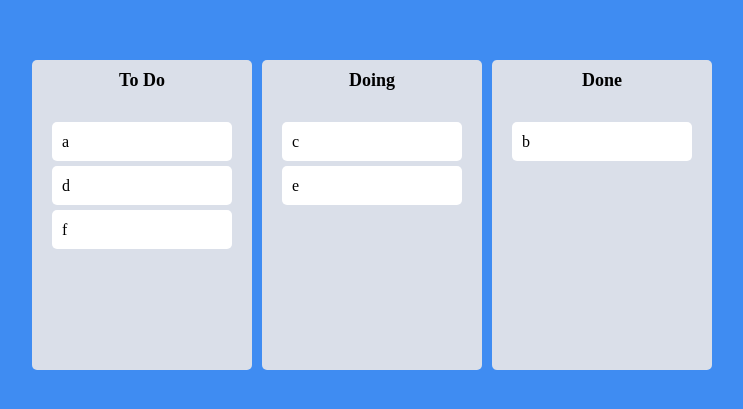
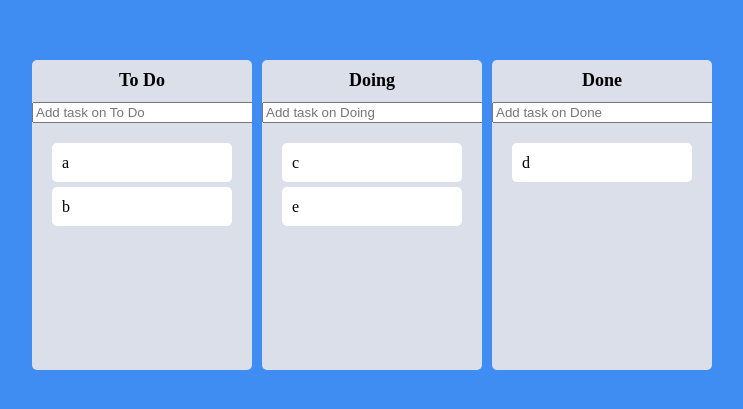
Before and after one commit to min33sky/trellon, a React (Create React App) app: page / in a window 1280 px wide. Shown: the part 185-594 px from the top of the page, without its empty margins (268-1011 px from the left). Built offline with nearby package versions, Linux system fonts and the light colour scheme.

Commit message:
:sparkles: Add Todo & Dnd

```diff
--- a/package.json
+++ b/package.json
@@ -10,9 +10,11 @@
     "@types/node": "^16.11.19",
     "@types/react": "^17.0.38",
     "@types/react-dom": "^17.0.11",
+    "nanoid": "^3.2.0",
     "react": "^17.0.2",
     "react-beautiful-dnd": "^13.1.0",
     "react-dom": "^17.0.2",
+    "react-hook-form": "^7.25.1",
     "react-scripts": "5.0.0",
     "recoil": "^0.5.2",
     "styled-components": "^5.3.3",
--- a/src/App.tsx
+++ b/src/App.tsx
@@ -46,14 +46,18 @@ function App() {
     //* 같은 보드에서 드래그 앤 드랍 할 경우
     if (source.droppableId === destination?.droppableId) {
       setToDos((allBoards) => {
-        const modified = [...allBoards[destination.droppableId]];
-
-        modified.splice(source.index, 1);
-        modified.splice(destination.index, 0, draggableId);
+        // 현재 보드의 상태값의 배열을 복사한다.
+        const boardCopy = [...allBoards[source.droppableId]];
+        // 이동 시킬 요소 값
+        const taskObj = boardCopy[source.index];
+        // 이동 시작점의 요소를 삭제
+        boardCopy.splice(source.index, 1);
+        // 이동 시킬 요소 값을 추가
+        boardCopy.splice(destination.index, 0, taskObj);
 
         return {
           ...allBoards,
-          [destination.droppableId]: modified,
+          [destination.droppableId]: boardCopy,
         };
       });
     }
@@ -64,8 +68,10 @@ function App() {
         const sourceBoard = [...allBoards[source.droppableId]];
         const destinationBoard = [...allBoards[destination.droppableId]];
 
+        const taskObj = sourceBoard[source.index];
+
         sourceBoard.splice(source.index, 1);
-        destinationBoard.splice(destination.index, 0, draggableId);
+        destinationBoard.splice(destination.index, 0, taskObj);
 
         return {
           ...allBoards,
--- a/src/atoms/toDo.ts
+++ b/src/atoms/toDo.ts
@@ -1,14 +1,25 @@
 import { atom } from 'recoil';
 
+export interface ITodo {
+  id: string;
+  text: string;
+}
+
 interface ITodoState {
-  [key: string]: string[];
+  [key: string]: ITodo[];
 }
 
 export const toDoState = atom<ITodoState>({
   key: 'toDo',
   default: {
-    'To Do': ['a', 'd', 'f'],
-    Doing: ['c', 'e'],
-    Done: ['b'],
+    'To Do': [
+      { id: '1', text: 'a' },
+      { id: '2', text: 'b' },
+    ],
+    Doing: [
+      { id: '3', text: 'c' },
+      { id: '5', text: 'e' },
+    ],
+    Done: [{ id: '4', text: 'd' }],
   },
 });
--- a/src/components/Board.tsx
+++ b/src/components/Board.tsx
@@ -1,5 +1,10 @@
+import { nanoid } from 'nanoid';
+import { useRef } from 'react';
 import { Droppable } from 'react-beautiful-dnd';
+import { useForm } from 'react-hook-form';
+import { useSetRecoilState } from 'recoil';
 import styled from 'styled-components';
+import { ITodo, toDoState } from '../atoms/toDo';
 import DraggableCard from './DraggableCard';
 
 const Wrapper = styled.ul`
@@ -34,9 +39,20 @@ const Area = styled.div<IAreaProps>`
   padding: 20px;
 `;
 
+const Form = styled.form`
+  width: 100%;
+  input {
+    width: 100%;
+  }
+`;
+
 interface IBoard {
-  toDos: string[];
+  toDos: ITodo[];
   boardId: string;
+}
+
+interface IForm {
+  toDo: string;
 }
 
 /**
@@ -45,9 +61,49 @@ interface IBoard {
  * @returns
  */
 function Board({ toDos, boardId }: IBoard) {
+  const setTodos = useSetRecoilState(toDoState);
+  const { register, setValue, handleSubmit } = useForm<IForm>();
+
+  const onValid = ({ toDo }: IForm) => {
+    console.log(toDo);
+    /**
+     * TODO
+     * 상태 객체에서 현재 상태 객체의 키값만 수정한다.
+     */
+
+    // 등록 할 상태값 객체 생성
+    const newTodo: ITodo = {
+      id: nanoid(),
+      text: toDo.trim(),
+    };
+
+    console.log('boardId: ', boardId);
+
+    setTodos((allBoards) => {
+      return {
+        ...allBoards,
+        [boardId]: [...allBoards[boardId], newTodo],
+      };
+    });
+
+    // 인풋 초기화
+    setValue('toDo', '');
+  };
+
   return (
     <Wrapper>
       <Title>{boardId}</Title>
+
+      <Form onSubmit={handleSubmit(onValid)}>
+        <input
+          type="text"
+          {...register('toDo', {
+            required: true,
+          })}
+          placeholder={`Add task on ${boardId}`}
+        />
+      </Form>
+
       <Droppable droppableId={boardId}>
         {(magic, snapshot) => (
           <Area
@@ -57,8 +113,9 @@ function Board({ toDos, boardId }: IBoard) {
             {...magic.droppableProps}
           >
             {toDos.map((toDo, index) => (
-              <DraggableCard index={index} toDo={toDo} key={toDo} />
+              <DraggableCard index={index} toDoId={toDo.id} toDoText={toDo.text} key={toDo.id} />
             ))}
+
             {/* 드래그 하는 동안에 드롭 공간 크기 변동을 막아준다. */}
             {magic.placeholder}
           </Area>
--- a/src/components/DraggableCard.tsx
+++ b/src/components/DraggableCard.tsx
@@ -3,7 +3,8 @@ import { Draggable } from 'react-beautiful-dnd';
 import styled from 'styled-components';
 
 interface IDraggableCard {
-  toDo: string;
+  toDoId: string;
+  toDoText: string;
   index: number;
 }
 
@@ -19,14 +20,13 @@ const Card = styled.li<{ isDragging: boolean }>`
 /**
  * 드래그 할 수 있는 카드 컴포넌트
  * @param index 카드 인덱스값
- * @param toDo 카드 내용
  * @returns
  */
-function DraggableCard({ index, toDo }: IDraggableCard) {
+function DraggableCard({ index, toDoId, toDoText }: IDraggableCard) {
   // console.log(`${toDo} is rendered. ${DraggableCard.name}`);
 
   return (
-    <Draggable draggableId={toDo} index={index}>
+    <Draggable draggableId={toDoId} index={index}>
       {(magic, snapshot) => (
         <Card
           isDragging={snapshot.isDragging}
@@ -34,7 +34,7 @@ function DraggableCard({ index, toDo }: IDraggableCard) {
           {...magic.dragHandleProps}
           {...magic.draggableProps}
         >
-          {toDo}
+          {toDoText}
         </Card>
       )}
     </Draggable>
```
Also changed, not shown: 1 other file (tests, documents, lock files or other folders).
